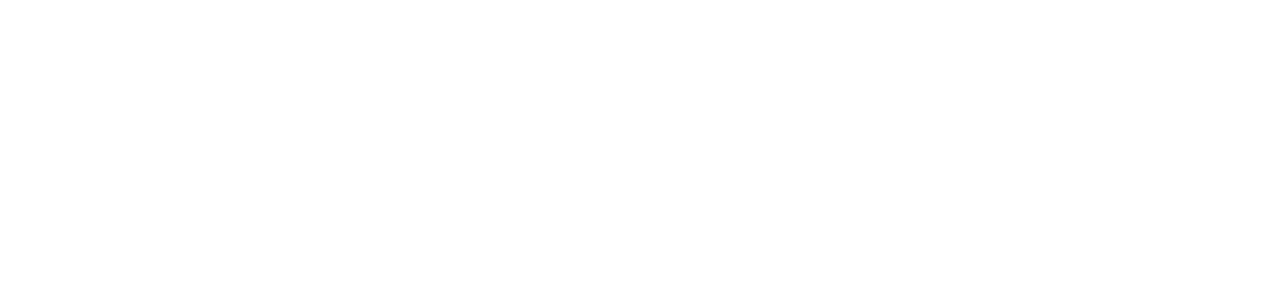
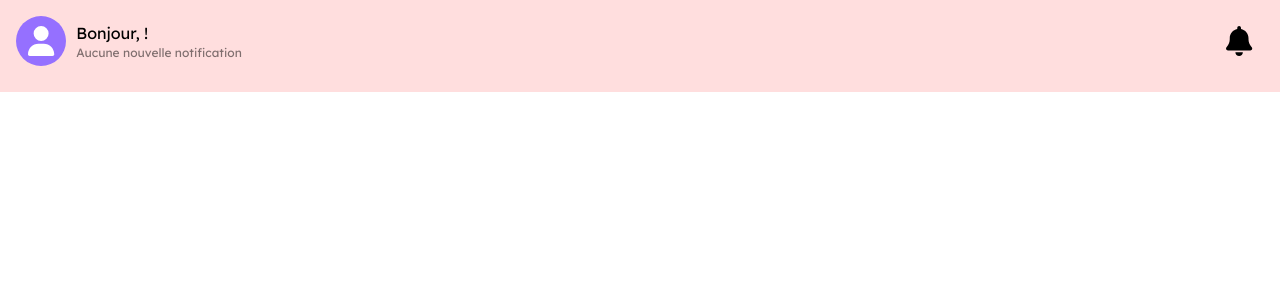
Before and after one commit to raven-panda/app-budget, a React (Vite) app in the folder hyper-budget-front/: page /dashboard in a window 1280 px wide. Shown: the top 300 px of the page. Built offline with nearby package versions, Linux system fonts and the light colour scheme.

Commit message:
add: start implementation of dashboard home header, edit dashboard header notification

```diff
--- a/hyper-budget-front/src/component/dashboard/DashboardHeader.tsx
+++ b/hyper-budget-front/src/component/dashboard/DashboardHeader.tsx
@@ -4,11 +4,10 @@
 
 interface DashboardHeaderProps {
   username: string;
+  notifications?: any[];
   children?: React.ReactNode;
 }
-export default function DashboardHeader({ children, username }: DashboardHeaderProps) {
-  const notifications = 0;
-
+export default function DashboardHeader({ children, username, notifications }: DashboardHeaderProps) {
   return (
     <header>
       <Container background="bg-secondary">
@@ -20,10 +19,10 @@
             <h1 className="text-base font-regular">Bonjour, {username} !</h1>
               <p className="hidden xs:block text-xs">
                 <span className="text-primary-faded">
-                  { notifications > 0 ?
+                  { notifications && notifications.length > 0 ?
                     <>
-                      Vous avez <span className="text-red-600">{notifications}</span> notification{notifications > 1 ? "s": ""} en attente
-                    </> : "Vous n’avez aucune nouvelle notification"
+                      Vous avez <span className="text-red-600">{notifications}</span> notification{notifications.length !== 1 ? "s": ""} en attente
+                    </> : <>Aucune nouvelle notification</>
                   }
                 </span>
               </p>
--- a/hyper-budget-front/src/scene/dashboard/DashboardHomePage.tsx
+++ b/hyper-budget-front/src/scene/dashboard/DashboardHomePage.tsx
@@ -1,5 +1,14 @@
+import { useLoaderData } from "react-router-dom"
+import IUserDto from "@/model/dto/IUserDto";
+import DashboardHeader from "@/component/dashboard/DashboardHeader";
+
 export default function DashboardHomePage() {
+  const { data } = useLoaderData() as { data: IUserDto } || { data: null };
+
   return (
-    <></>
+    <>
+      <DashboardHeader username={data.username} notifications={data.notifications}></DashboardHeader>
+      <main></main>
+    </>
   )
 }
```
